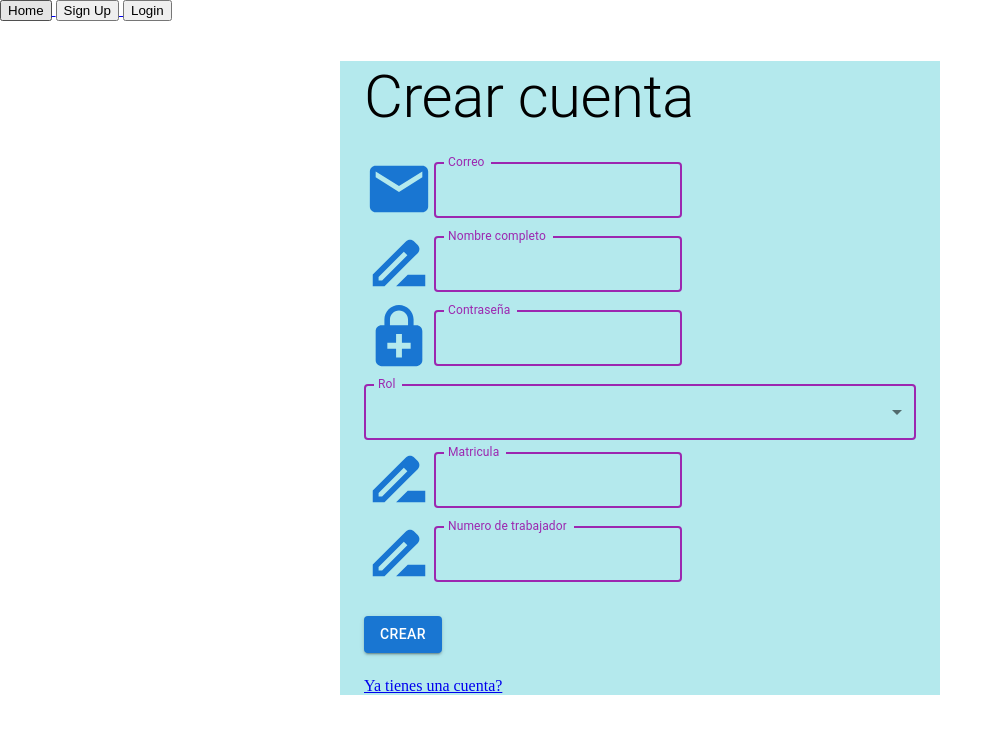
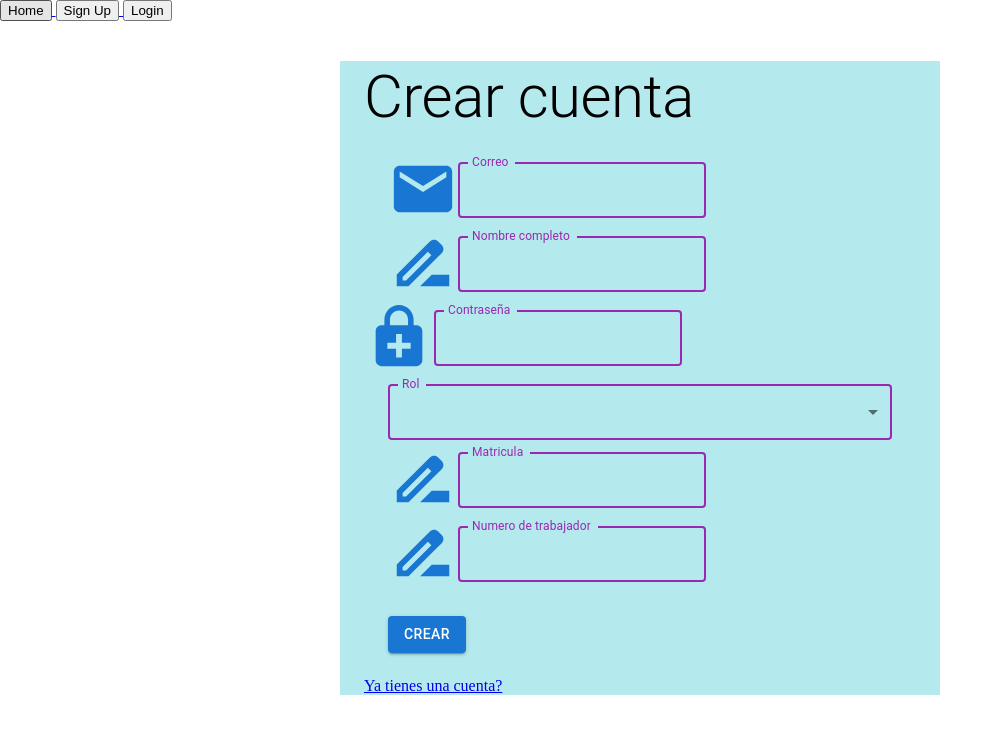
Before and after one commit to valmejia/creditosTeso, a React (Create React App) app in the folder client/: page /signup in a window 1280 px wide. Shown: the top 734 px of the page, without its empty margins (0-1003 px from the left). Built offline with nearby package versions, Linux system fonts and the light colour scheme; no server answers.

Commit message:
Primeros comentarios completos

```diff
--- a/client/src/pages/LoginPage/LoginPage.jsx
+++ b/client/src/pages/LoginPage/LoginPage.jsx
@@ -60,10 +60,12 @@ function LoginPage() {
       <Typography variant="h2" gutterBottom>Inicio de sesión</Typography>
 
           <form onSubmit={handleLoginSubmit}>
+            <Container>
             <EmailIcon sx={{fontSize:70}} color='primary'></EmailIcon>
                 <TextField label="Correo" color="secondary" focused margin='dense'
                  type="email" name="email" value={email} onChange={handleEmail} />
-            <div></div>
+            </Container>
+            <Container>
             <EnhancedEncryptionIcon sx={{fontSize:70}}color='primary'></EnhancedEncryptionIcon>
                   <TextField label="Contraseña" color="secondary" focused margin='dense'
                     type="password"
@@ -71,15 +73,15 @@ function LoginPage() {
                     value={password}
                     onChange={handlePassword}
                   />
-            <div></div>
+            </Container>
 
 
 
           </form>
 
       {errorMessage && <p className="error-message">{errorMessage}</p>}
-      <div></div>
 
+      <Container>
         <Stack direction="row" spacing={2} style={{marginTop:'3vh'}}>
           <Button variant="contained" endIcon={<SendIcon/>} type="submit">
             Login
@@ -89,12 +91,12 @@ function LoginPage() {
           </Button>
 
         </Stack>
-      <div style={{marginBottom:25}}></div>
+        <Container style={{marginBottom:25}}></Container>
           <Typography variant="h6" gutterBottom>
             Aun no tienes una cuenta ?
           </Typography>
         <Link to={"/signup"}><h2>Crear</h2></Link>
-
+      </Container>
     </Container>
     </div>
   );
--- a/client/src/pages/SignupPage/SignupPage.jsx
+++ b/client/src/pages/SignupPage/SignupPage.jsx
@@ -81,12 +81,14 @@ function SignupPage() {
       <Typography variant="h2" gutterBottom>Crear cuenta</Typography>
 
       <form onSubmit={handleSignupSubmit}>
+        <Container>
           <EmailIcon sx={{fontSize:70}} color='primary'></EmailIcon>
           <TextField label="Correo" color="secondary" focused margin='dense' type="email" name="email" value={email} onChange={handleEmail} />
-        <div></div>
+        </Container>
+        <Container>
           <DriveFileRenameOutlineIcon sx={{fontSize:70}}color='primary'></DriveFileRenameOutlineIcon>
           <TextField label="Nombre completo" color="secondary" focused margin='dense' type="text" name="name" value={name} onChange={handleName} />
-        <div></div>
+        </Container>
 
         <EnhancedEncryptionIcon sx={{fontSize:70}}color='primary'></EnhancedEncryptionIcon>
         <TextField label="Contraseña" color="secondary" focused margin='dense'
@@ -95,8 +97,7 @@ function SignupPage() {
           value={password}
           onChange={handlePassword}
         />
-        <div></div>
-
+        <Container>
           <FormControl fullWidth color="secondary" focused margin='dense'>
             <InputLabel id="role-label">Rol</InputLabel>
               <Select
@@ -111,31 +112,31 @@ function SignupPage() {
                   <MenuItem value = {role.jefatura}>jefatura</MenuItem>
                   <MenuItem value = {role.ControlEscolar}>ControlEscolar</MenuItem>
                 </Select>
-
-
           </FormControl>
+        </Container>
+        <Container>
           <DriveFileRenameOutlineIcon sx={{fontSize:70}}color='primary'></DriveFileRenameOutlineIcon>
           <TextField label="Matricula" color="secondary" focused margin='dense'
           type="text" name="matricula" value={matricula} onChange={handleMatricula} />
-        <div></div>
+        </Container>
+        <Container>
           <DriveFileRenameOutlineIcon sx={{fontSize:70}}color='primary'></DriveFileRenameOutlineIcon>
           <TextField label="Numero de trabajador" color="secondary" focused margin='dense'
           type="text" name="numeroDeTrabajador" value={numeroTrabajador} onChange={handleNumeroTrabajador} />
-        <div>
+        </Container>
+        <Container>
           <Stack direction="row" spacing={2} style={{marginTop: '3vh', marginBottom: '3vh'}}>
             <Button variant="contained" type="submit">
               Crear
             </Button>
-
-
           </Stack>
-        </div>
+        </Container>
 
       </form>
 
             {errorMessage && <p className="error-message">{errorMessage}</p>}
 
-      <div style={{marginBottom: '1vh'}}></div>
+        <Container style={{marginBottom: '1vh'}}></Container>
          <Link to={"/login"}> Ya tienes una cuenta?</Link>
     </Container>
     </div>
```
Lines whose indentation alone changed are shown as unchanged.
